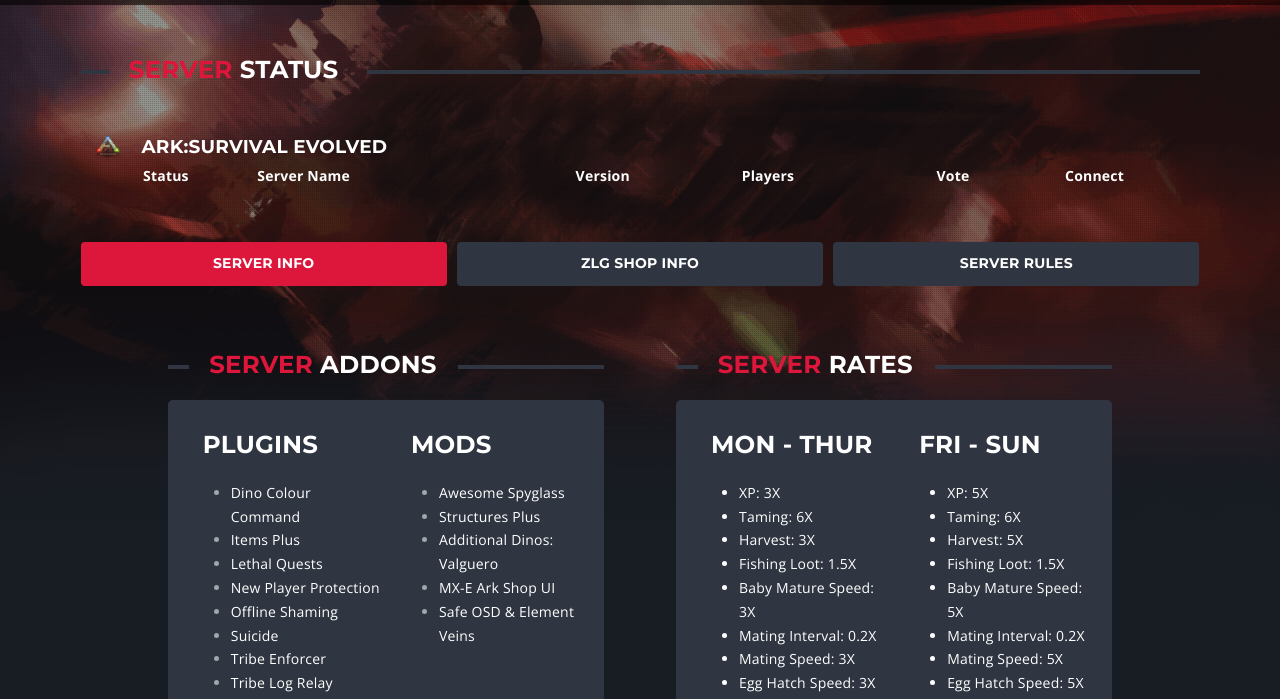
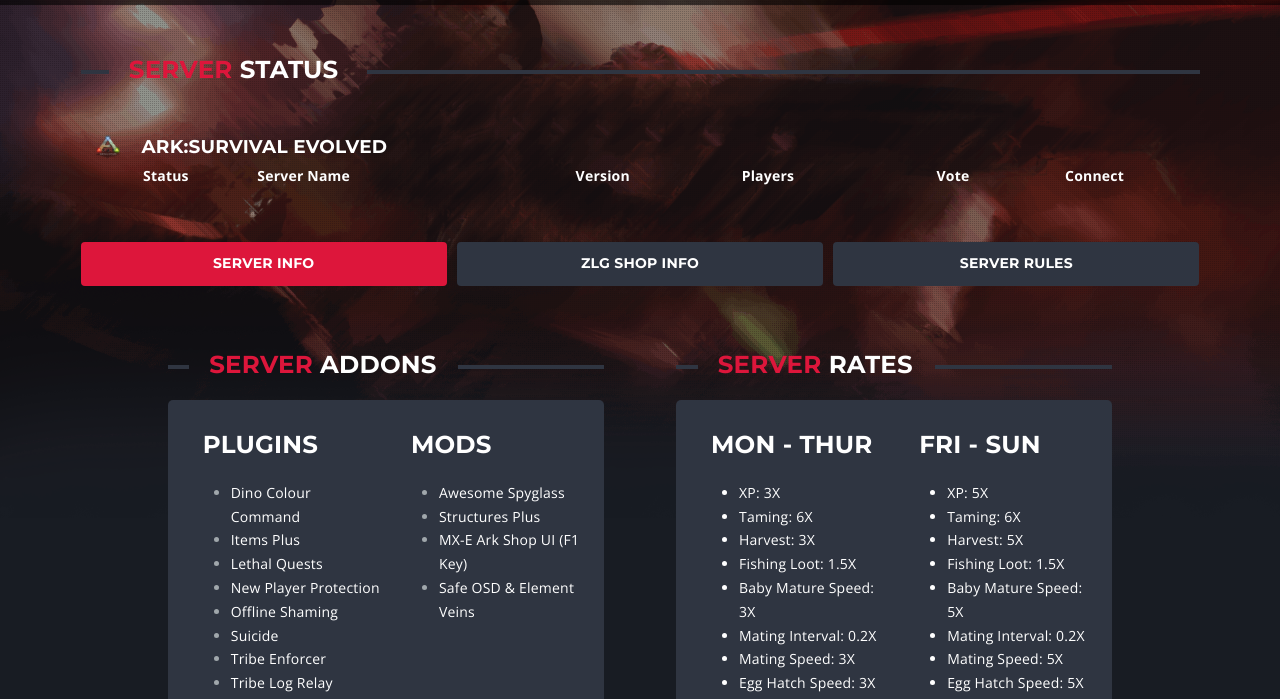
Before and after one commit to ZombieLynxGaming/ase, a plain HTML site: page index.html in a window 1280 px wide. Shown: the part 94-793 px from the top of the page. Drawn offline with nearby package versions, Linux system fonts and the light colour scheme; no server answers.

Commit message:
fixed Mods

```diff
--- a/index.html
+++ b/index.html
@@ -343,14 +343,8 @@
                         </li>
                         <li>
                           <a
-                            href="https://steamcommunity.com/sharedfiles/filedetails/?id=1783308979"
-                            >Additional Dinos: Valguero</a
-                          >
-                        </li>
-                        <li>
-                          <a
                             href="https://steamcommunity.com/sharedfiles/filedetails/?id=2693727499"
-                            >MX-E Ark Shop UI</a
+                            >MX-E Ark Shop UI (F1 Key)</a
                           >
                         </li>
                         <li>
```
